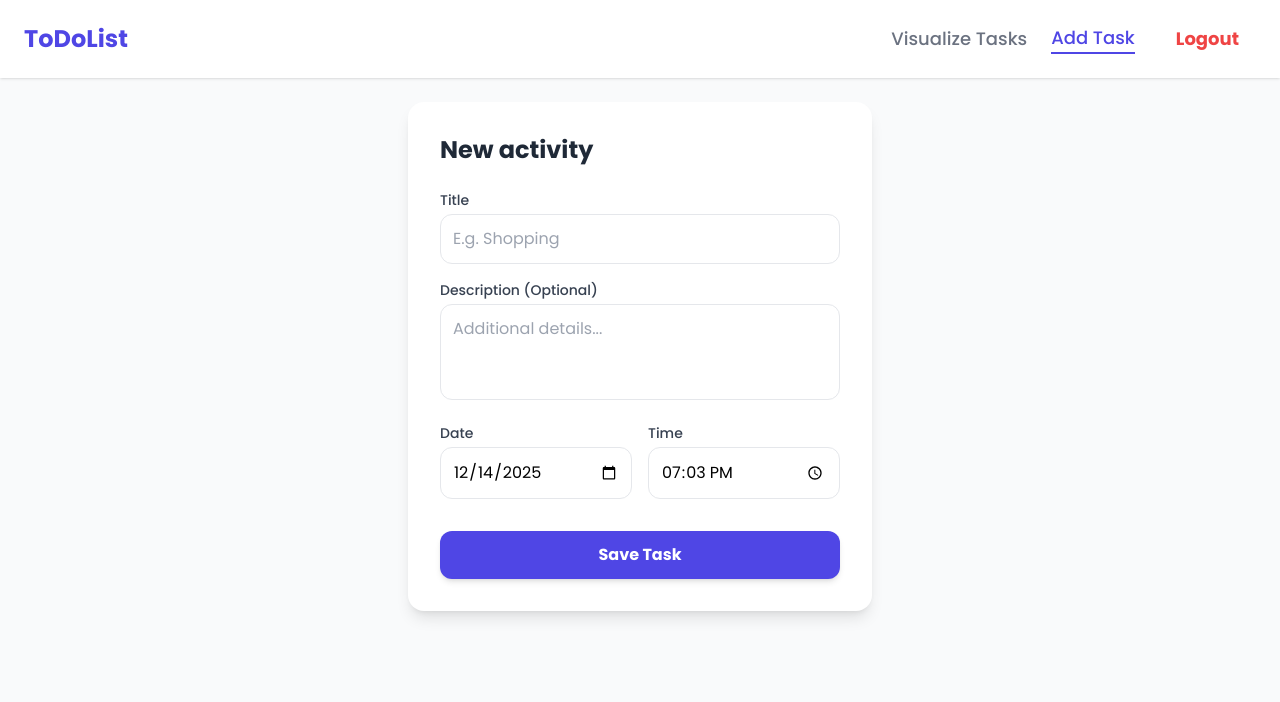
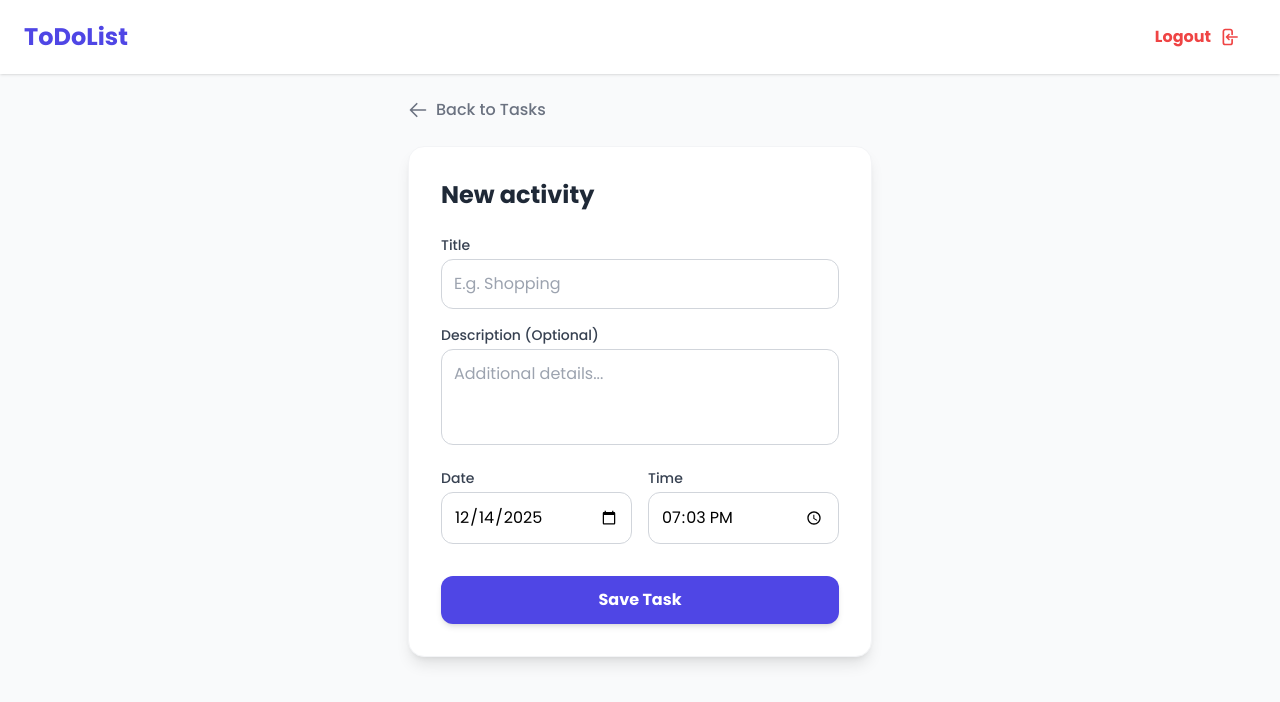
Before and after one commit to GalbasiniMirko/todolist, a React (Vite) app in the folder frontend/: page /add in a window 1280 px wide. Shown: the top 702 px of the page. Built offline with nearby package versions, Linux system fonts and the light colour scheme; sample sign-in values are in the browser's storage.

Commit message:
feat(frontend): redesign navigation and add new task button

```diff
--- a/frontend/src/components/Navbar.jsx
+++ b/frontend/src/components/Navbar.jsx
@@ -28,37 +28,20 @@ function Navbar() {
 
     return (
         <nav className="w-full bg-white shadow px-6 py-4 flex items-center justify-between sticky top-0 z-50">
-            <div className="text-2xl font-extrabold text-indigo-600">
+
+            <div className="text-2xl font-extrabold text-indigo-600 hover:text-indigo-700 transition-colors">
                 <NavLink to="/homepage">ToDoList</NavLink>
             </div>
 
-            <div className="flex gap-6 items-center text-lg font-medium">
-                <NavLink
-                    to="/homepage"
-                    className={({ isActive }) =>
-                        isActive
-                            ? "text-indigo-600 border-b-2 border-indigo-600"
-                            : "text-gray-500 hover:text-indigo-600 transition"
-                    }
-                >
-                    Visualize Tasks
-                </NavLink>
-                <NavLink
-                    to="/add"
-                    className={({ isActive }) =>
-                        isActive
-                            ? "text-indigo-600 border-b-2 border-indigo-600"
-                            : "text-gray-500 hover:text-indigo-600 transition"
-                    }
-                >
-                    Add Task
-                </NavLink>
-
+            <div>
                 <button
                     onClick={handleLogout}
-                    className="text-red-500 hover:text-red-700 hover:bg-red-50 px-4 py-2 rounded-lg transition-all border border-transparent hover:border-red-200 font-bold"
+                    className="text-red-500 hover:text-red-700 hover:bg-red-50 px-4 py-2 rounded-lg transition-all border border-transparent hover:border-red-200 font-bold flex items-center gap-2"
                 >
                     Logout
+                    <svg xmlns="http://www.w3.org/2000/svg" fill="none" viewBox="0 0 24 24" strokeWidth={2} stroke="currentColor" className="w-5 h-5">
+                        <path strokeLinecap="round" strokeLinejoin="round" d="M15.75 9V5.25A2.25 2.25 0 0013.5 3h-6a2.25 2.25 0 00-2.25 2.25v13.5A2.25 2.25 0 007.5 21h6a2.25 2.25 0 002.25-2.25V15M12 9l-3 3m0 0l3 3m-3-3h12.75" />
+                    </svg>
                 </button>
             </div>
         </nav>
--- a/frontend/src/pages/AddTask.jsx
+++ b/frontend/src/pages/AddTask.jsx
@@ -1,5 +1,5 @@
 import { useState } from "react";
-import { useNavigate } from "react-router-dom";
+import { useNavigate, Link } from "react-router-dom";
 import Navbar from "../components/Navbar";
 import { authenticatedFetch } from "../utils/api";
 
@@ -46,7 +46,18 @@ function AddTask() {
         <div className="min-h-screen bg-gray-50">
             <Navbar />
             <div className="p-6 max-w-lg mx-auto">
-                <div className="bg-white p-8 rounded-2xl shadow-lg">
+
+                <Link
+                    to="/homepage"
+                    className="inline-flex items-center text-gray-500 hover:text-indigo-600 transition-colors mb-6 font-medium"
+                >
+                    <svg xmlns="http://www.w3.org/2000/svg" fill="none" viewBox="0 0 24 24" strokeWidth={2} stroke="currentColor" className="w-5 h-5 mr-2">
+                        <path strokeLinecap="round" strokeLinejoin="round" d="M10.5 19.5L3 12m0 0l7.5-7.5M3 12h18" />
+                    </svg>
+                    Back to Tasks
+                </Link>
+
+                <div className="bg-white p-8 rounded-2xl shadow-lg border border-gray-100">
                     <h1 className="text-2xl font-bold mb-6 text-gray-800">New activity</h1>
 
                     {error && <p className="text-red-500 mb-4">{error}</p>}
@@ -62,7 +73,7 @@ function AddTask() {
                                 value={formData.title}
                                 onChange={handleChange}
                                 placeholder="E.g. Shopping"
-                                className="w-full border p-3 rounded-xl focus:ring-2 focus:ring-indigo-500 outline-none"
+                                className="w-full border border-gray-300 p-3 rounded-xl focus:ring-2 focus:ring-indigo-500 outline-none transition-all"
                             />
                         </div>
 
@@ -73,7 +84,7 @@ function AddTask() {
                                 value={formData.description}
                                 onChange={handleChange}
                                 placeholder="Additional details..."
-                                className="w-full border p-3 rounded-xl focus:ring-2 focus:ring-indigo-500 outline-none h-24 resize-none"
+                                className="w-full border border-gray-300 p-3 rounded-xl focus:ring-2 focus:ring-indigo-500 outline-none h-24 resize-none transition-all"
                             />
                         </div>
 
@@ -86,7 +97,7 @@ function AddTask() {
                                     required
                                     value={formData.date}
                                     onChange={handleChange}
-                                    className="w-full border p-3 rounded-xl focus:ring-2 focus:ring-indigo-500 outline-none"
+                                    className="w-full border border-gray-300 p-3 rounded-xl focus:ring-2 focus:ring-indigo-500 outline-none transition-all"
                                 />
                             </div>
 
@@ -98,14 +109,14 @@ function AddTask() {
                                     required
                                     value={formData.time}
                                     onChange={handleChange}
-                                    className="w-full border p-3 rounded-xl focus:ring-2 focus:ring-indigo-500 outline-none"
+                                    className="w-full border border-gray-300 p-3 rounded-xl focus:ring-2 focus:ring-indigo-500 outline-none transition-all"
                                 />
                             </div>
                         </div>
 
                         <button
                             type="submit"
-                            className="w-full bg-indigo-600 text-white font-bold py-3 rounded-xl mt-4 hover:bg-indigo-700 transition shadow-md"
+                            className="w-full bg-indigo-600 text-white font-bold py-3 rounded-xl mt-4 hover:bg-indigo-700 hover:scale-[1.02] active:scale-95 transition-all shadow-md"
                         >
                             Save Task
                         </button>
--- a/frontend/src/pages/VisualizeTasks.jsx
+++ b/frontend/src/pages/VisualizeTasks.jsx
@@ -2,7 +2,7 @@ import { useState, useEffect } from "react";
 import Navbar from "../components/Navbar";
 import DaySelector from "../components/DaySelector";
 import TaskList from "../components/TaskList";
-import { useNavigate } from "react-router-dom";
+import { useNavigate, Link } from "react-router-dom";
 import { authenticatedFetch } from "../utils/api";
 
 function VisualizeTasks() {
@@ -79,15 +79,31 @@ function VisualizeTasks() {
         <div className="min-h-screen bg-gray-50">
             <Navbar />
 
-            <div className="container mx-auto px-4 py-6 max-w-4xl">
+            <div className="container mx-auto px-4 py-6 max-w-7xl">
                 <div className="mb-6">
                     <h1 className="text-3xl font-extrabold text-gray-800">Your activities</h1>
                     <p className="text-gray-500">Select a day to see what needs to be done.</p>
                 </div>
 
-                <DaySelector onDateChange={handleDateChange} />
+                <div className="flex items-center justify-between mb-6 w-full">
 
-                <div className="mt-6">
+                    <div>
+                        <DaySelector onDateChange={handleDateChange} />
+                    </div>
+
+                    <Link
+                        to="/add"
+                        className="bg-indigo-600 text-white px-5 py-2.5 rounded-xl shadow-md hover:bg-indigo-700 hover:scale-105 transition-all duration-200 flex items-center gap-2 shrink-0"
+                    >
+                        <svg xmlns="http://www.w3.org/2000/svg" fill="none" viewBox="0 0 24 24" strokeWidth={2.5} stroke="currentColor" className="w-5 h-5">
+                            <path strokeLinecap="round" strokeLinejoin="round" d="M12 4.5v15m7.5-7.5h-15" />
+                        </svg>
+
+                        <span className="font-bold text-sm sm:text-base">New Task</span>
+                    </Link>
+                </div>
+
+                <div>
                     <TaskList tasks={tasks} onToggle={toggleTask} onDelete={deleteTask} />
                 </div>
             </div>
```
